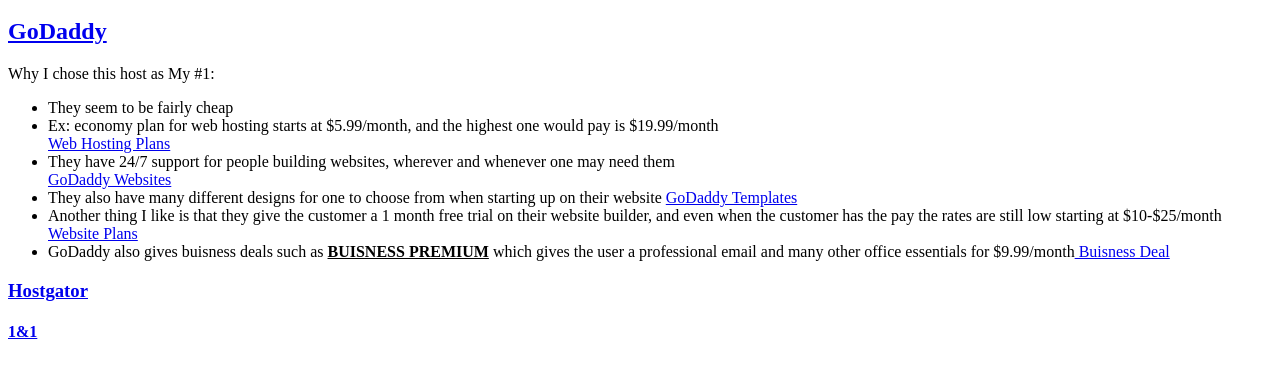
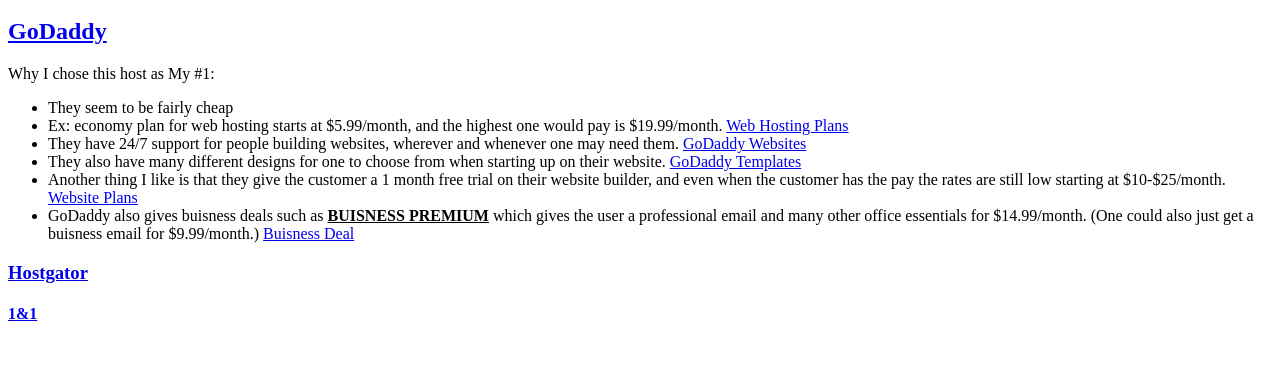
Before and after one commit to isgeraghty/isgeraghty.github.io, a plain HTML site: page review.html in a window 1280 px wide. Shown: the part 48-426 px from the top of the page. Drawn offline with Linux system fonts and the light colour scheme.

Commit message:
Add files via upload

```diff
--- a/review.html
+++ b/review.html
@@ -5,11 +5,11 @@
  <p>Why I chose this host as My #1:</p>
     <ul>
         <li>They seem to be fairly cheap</li>
-            <li>Ex: economy plan for web hosting starts at $5.99/month, and the highest one would pay is $19.99/month</li><a href="https://www.godaddy.com/hosting/web-hosting" target="_new"> Web Hosting Plans </a>
-        <li>They have 24/7 support for people building  websites, wherever and whenever one may need them</li><a href="https://www.godaddy.com/websites" target="_new"> GoDaddy Websites</a>
-        <li>They also have many different designs for one to choose from when starting up on their website <a href="https://www.godaddy.com/website-templates" target="new"> GoDaddy Templates</a></li>
-        <li>Another thing I like is that they give the customer a 1 month free trial on their website builder, and even when the customer has the pay the rates are still low starting at $10-$25/month <a href="https://www.godaddy.com/websites/website-builder/plans-and-pricing" target="_new"> Website Plans</a></li>
-        <li>GoDaddy also gives buisness deals such as <b><u>BUISNESS PREMIUM</u></b> which gives the user a professional email and many other office essentials for $9.99/month<a href="https://www.godaddy.com/email" target="_new"> Buisness Deal</a></li>
+            <li>Ex: economy plan for web hosting starts at $5.99/month, and the highest one would pay is $19.99/month. <a href="https://www.godaddy.com/hosting/web-hosting" target="_new"> Web Hosting Plans </a></li>
+        <li>They have 24/7 support for people building  websites, wherever and whenever one may need them. <a href="https://www.godaddy.com/websites" target="_new"> GoDaddy Websites</a></li>
+        <li>They also have many different designs for one to choose from when starting up on their website. <a href="https://www.godaddy.com/website-templates" target="new"> GoDaddy Templates</a></li>
+        <li>Another thing I like is that they give the customer a 1 month free trial on their website builder, and even when the customer has the pay the rates are still low starting at $10-$25/month. <a href="https://www.godaddy.com/websites/website-builder/plans-and-pricing" target="_new"> Website Plans</a></li>
+        <li>GoDaddy also gives buisness deals such as <b><u>BUISNESS PREMIUM</u></b> which gives the user a professional email and many other office essentials for $14.99/month. (One could also just get a buisness email for $9.99/month.) <a href="https://www.godaddy.com/email" target="_new"> Buisness Deal</a></li>
     </ul>
 <h3><a href="https://www.hostgator.com"  target="_new">Hostgator</a></h3>
 <h4><a href="https://www.ionos.com" target="_new">1&1</a></h4>
```
